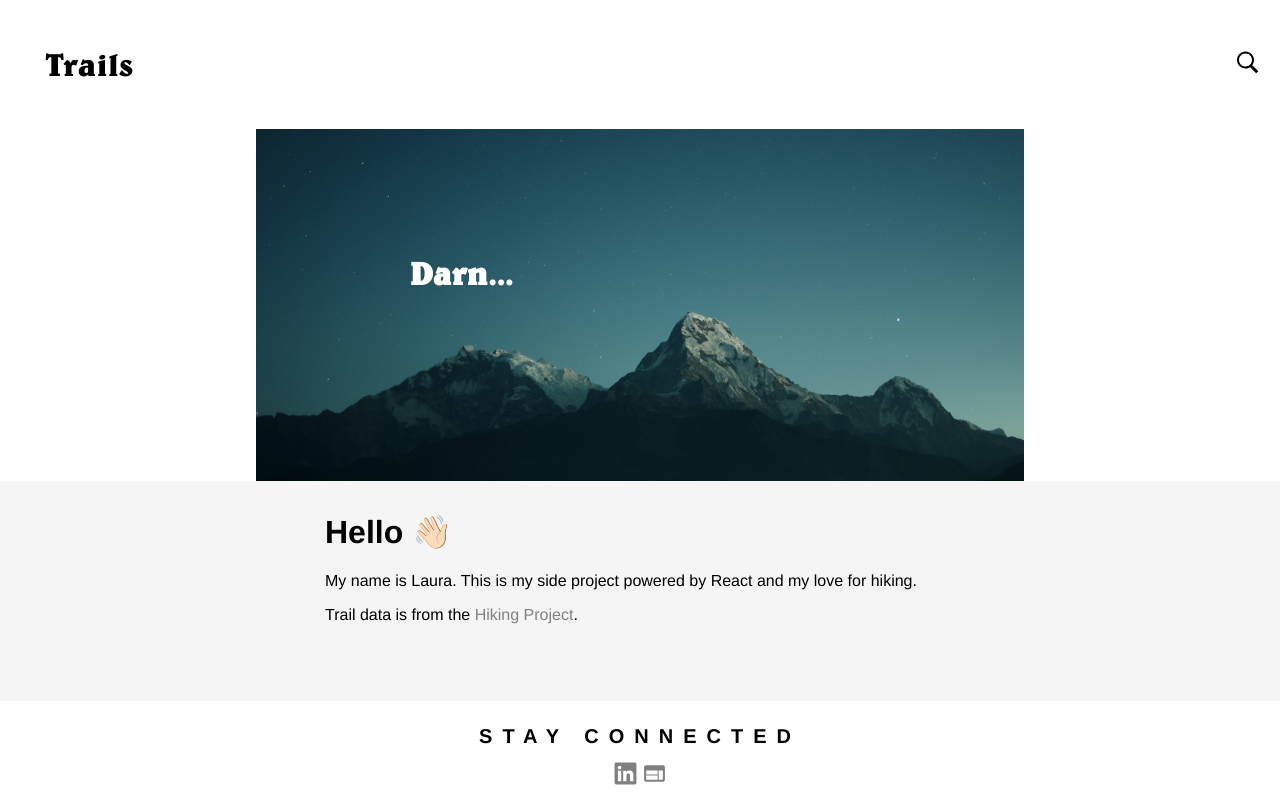
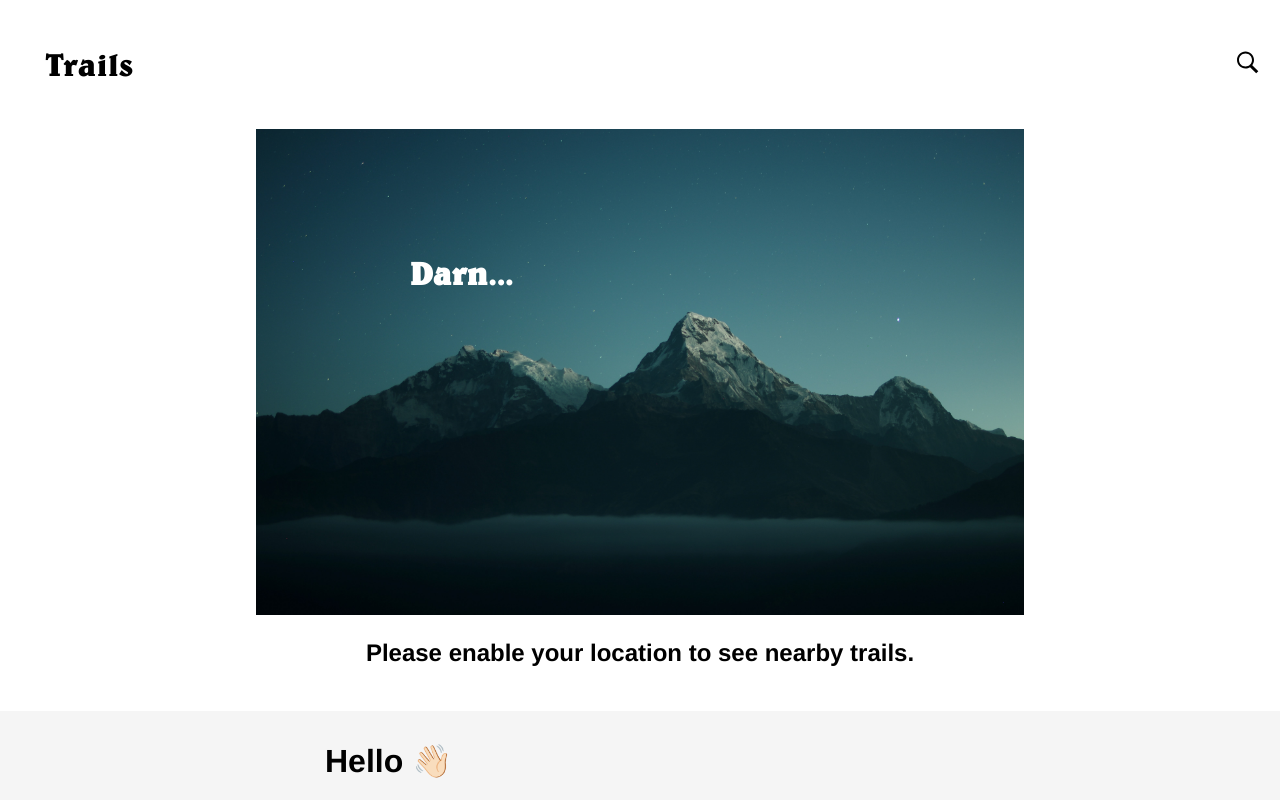
Before and after one commit to laurawong/Trails, a React (Create React App) app: page /nearby in a window 1280 px wide. Shown: the top 800 px of the page. Built offline with nearby package versions, Linux system fonts and the light colour scheme; no server answers.

Commit message:
Fix layout issues

```diff
--- a/src/components/NoLocation.js
+++ b/src/components/NoLocation.js
@@ -13,9 +13,9 @@ class NoLocation extends Component {
             <img class='no-location-img' src={hikingImg} alt="enable location" />
             <h2 class='no-location-img-text image-text'> Darn... </h2>
           </div>
-          <h2 class='text'> Please enable your location to see nearby trails. </h2>
+          <h2 class='text paddingBottom--1'> Please enable your location to see nearby trails. </h2>
         </div>
-        <Footer className='footer-bottom'/>
+        <Footer/>
       </div>
     );
   }
--- a/src/components/Search.js
+++ b/src/components/Search.js
@@ -64,7 +64,9 @@ class Search extends Component {
     const {latitude, longitude} = this.state;
     const hasLocation = latitude && longitude;
     const searchBoxStyle = {
-      margin: hasLocation ? '20px 0px' : '10em 0px'
+      margin: hasLocation
+      ? '20px 0px'
+      : '4em 0px'
     }
 
     return (
```
